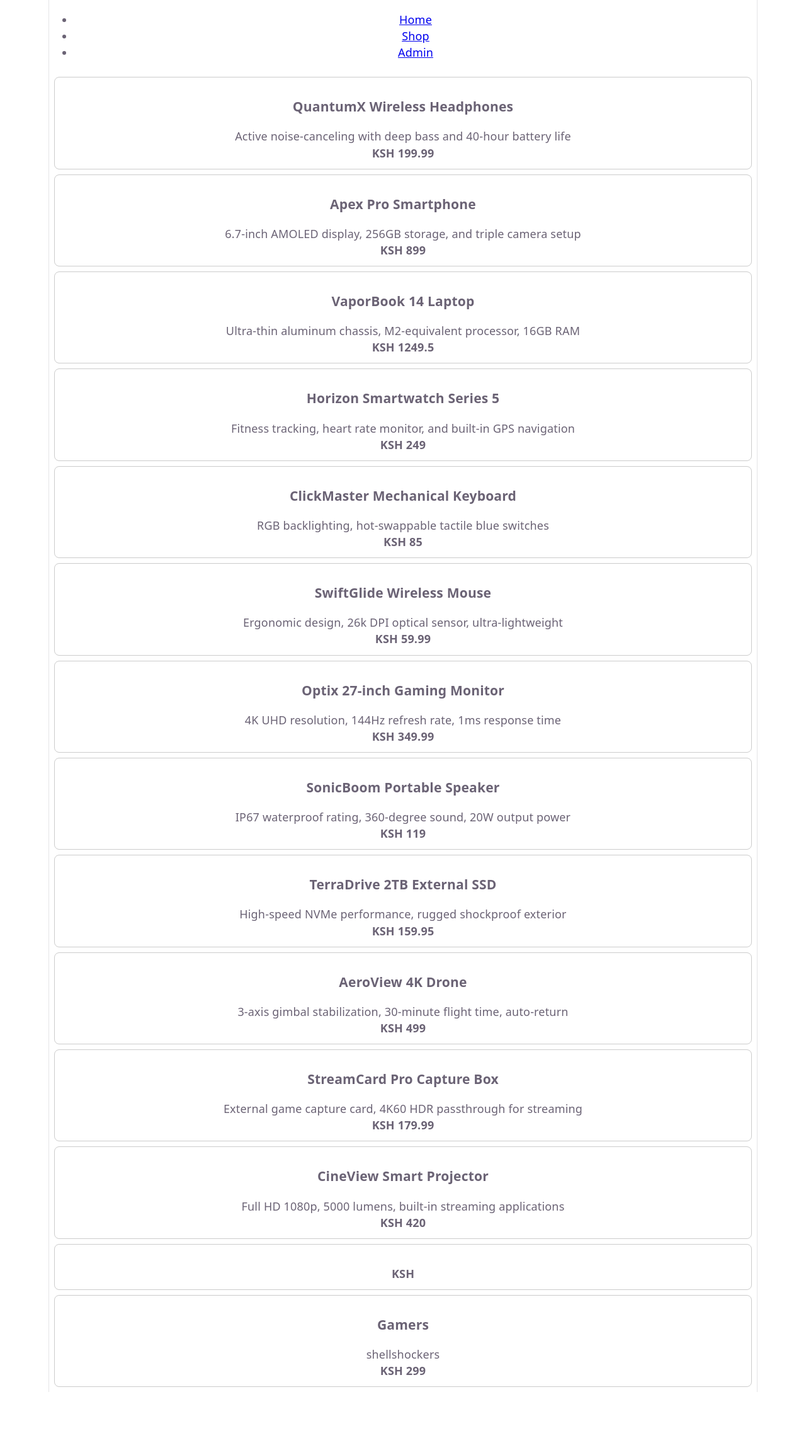
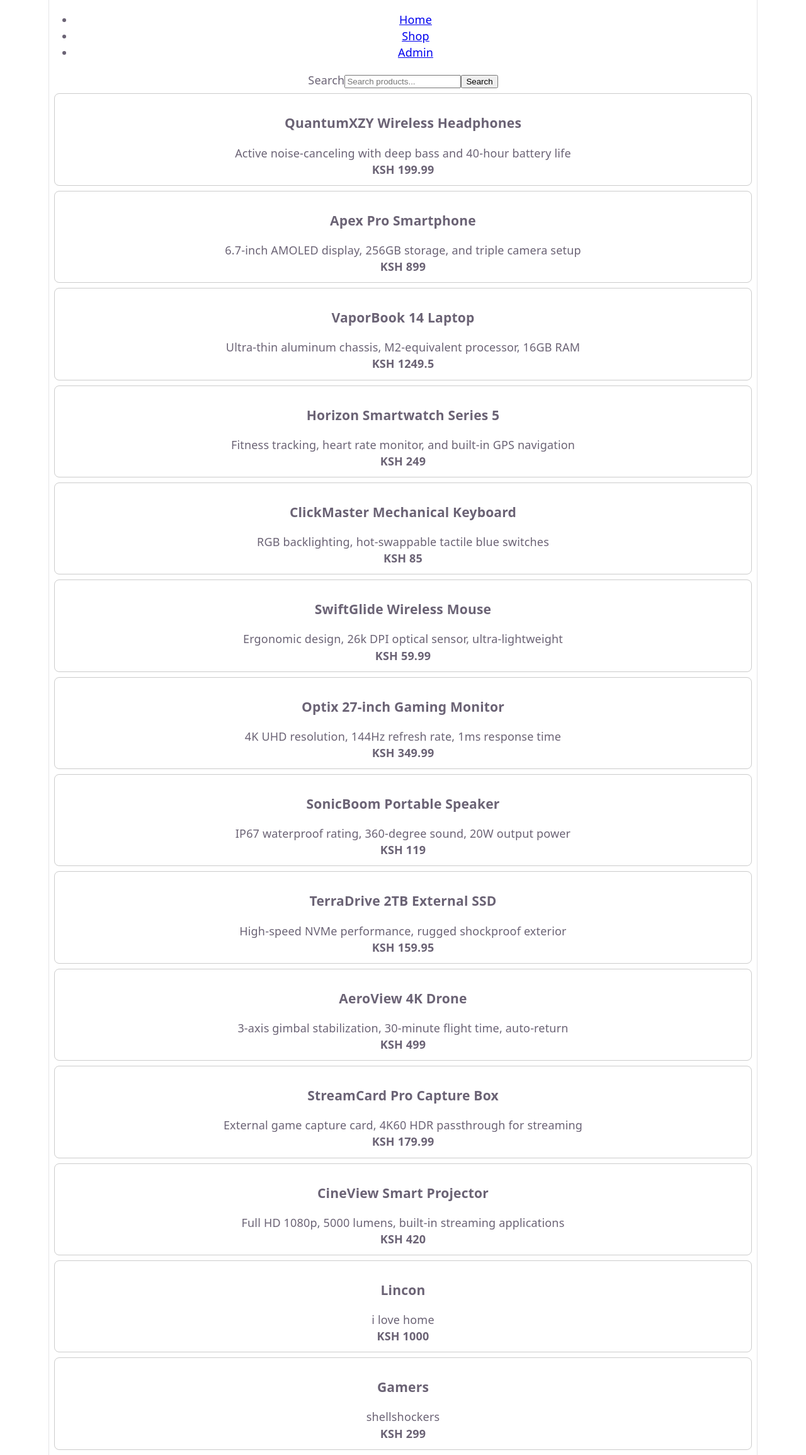
Before and after one commit to KaruriCreations/personal_react_project, a React (Vite) app in the folder project-react/: page /shop in a window 1280 px wide. Shown: the whole page at 63% size. Before the commit the page ends 2210 px from the top, so only its background shows below. Built offline with nearby package versions, Linux system fonts and the light colour scheme; data requests are answered from the project's data file.

Commit message:
Added required code for my searchbar

```diff
--- a/project-react/db.json
+++ b/project-react/db.json
@@ -2,8 +2,8 @@
   "store_info": [
     {
       "id": "1",
-      "name": "Volt & Wire Electronics",
-      "description": "Your go-to spot for premium tech and next-gen gadgets",
+      "name": "Vincent Maina Electronics",
+      "description": "Vincent Maina Electronics - Your one-stop shop for all your electronic needs. From smartphones to laptops, we have it all!",
       "phone_number": "555-0199"
     }
   ],
@@ -18,10 +18,10 @@
   "electronics": [
     {
       "id": "1",
-      "name": "QuantumX Wireless Headphones",
+      "name": "QuantumXZY Wireless Headphones",
       "description": "Active noise-canceling with deep bass and 40-hour battery life",
       "origin": "Japan",
-      "price": 199.99
+      "price": "199.99"
     },
     {
       "id": "2",
@@ -101,9 +101,9 @@
       "price": 420
     },
     {
-      "name": "",
-      "description": "",
-      "price": "",
+      "name": "Lincon",
+      "description": "i love home",
+      "price": "1000",
       "id": "Sp2vW3uXQek"
     },
     {
--- a/project-react/src/assets/components/SearchBar.tsx
+++ b/project-react/src/assets/components/SearchBar.tsx
@@ -0,0 +1,26 @@
+import { useState } from "react";
+
+interface SearchBarProps {
+    fetchedProducts: any[];
+    setFilteredProducts: (products: any[]) => void;
+}
+
+export default function SearchBar({ fetchedProducts, setFilteredProducts }: SearchBarProps){
+    const [searchTerm, setSearchTerm] = useState("");
+
+    const handleSearch = () => {
+        const filteredProducts = fetchedProducts.filter((product) =>
+            product.name.toLowerCase().includes(searchTerm.toLowerCase())
+        );
+        setFilteredProducts(filteredProducts);
+    }
+
+    return (
+        <div>
+            <label htmlFor="search">Search</label>
+            <input type="text" id="search" name="search" placeholder="Search products..." onChange={(e) => setSearchTerm(e.target.value)} />
+            <button type="submit" onClick={handleSearch}>Search</button>
+        </div>
+    )
+
+}
--- a/project-react/src/assets/pages/ProductPage.tsx
+++ b/project-react/src/assets/pages/ProductPage.tsx
@@ -1,11 +1,19 @@
 import useFetch from "../../hooks/useFetch";
 import NavBar from "../components/NavBar";
 import productContext from "../components/ProductContext";
-import { useContext } from "react";
+import { useContext, useState, useEffect } from "react";
 import ProductCard from "../components/ProductCard";
+import SearchBar from "../components/SearchBar";
 
 export default function ProductPage(){
 const {data, loading, error} = useContext(productContext);
+    const [filteredProducts, setFilteredProducts] = useState<any[]>([]);
+
+    useEffect(() => {
+        if (data) {
+            setFilteredProducts(data as any[]);
+        }
+    }, [data]);
     if(loading) return <h1>Loading...</h1>;
     if(error) return <h1>Error: {(error as any).message || String(error)}</h1>;
     if(!data) return <h1>No data available</h1>;
@@ -13,8 +21,9 @@ const {data, loading, error} = useContext(productContext);
     return (
         <>
         <NavBar />
+        <SearchBar fetchedProducts={data as any[]} setFilteredProducts={setFilteredProducts} />
         <div>
-            {(data as any[]).map((product) => (
+            {filteredProducts.map((product) => (
                 <ProductCard key={product.id} id={product.id} name={product.name} description={product.description} price={product.price} />
             ))}
         </div>
```
